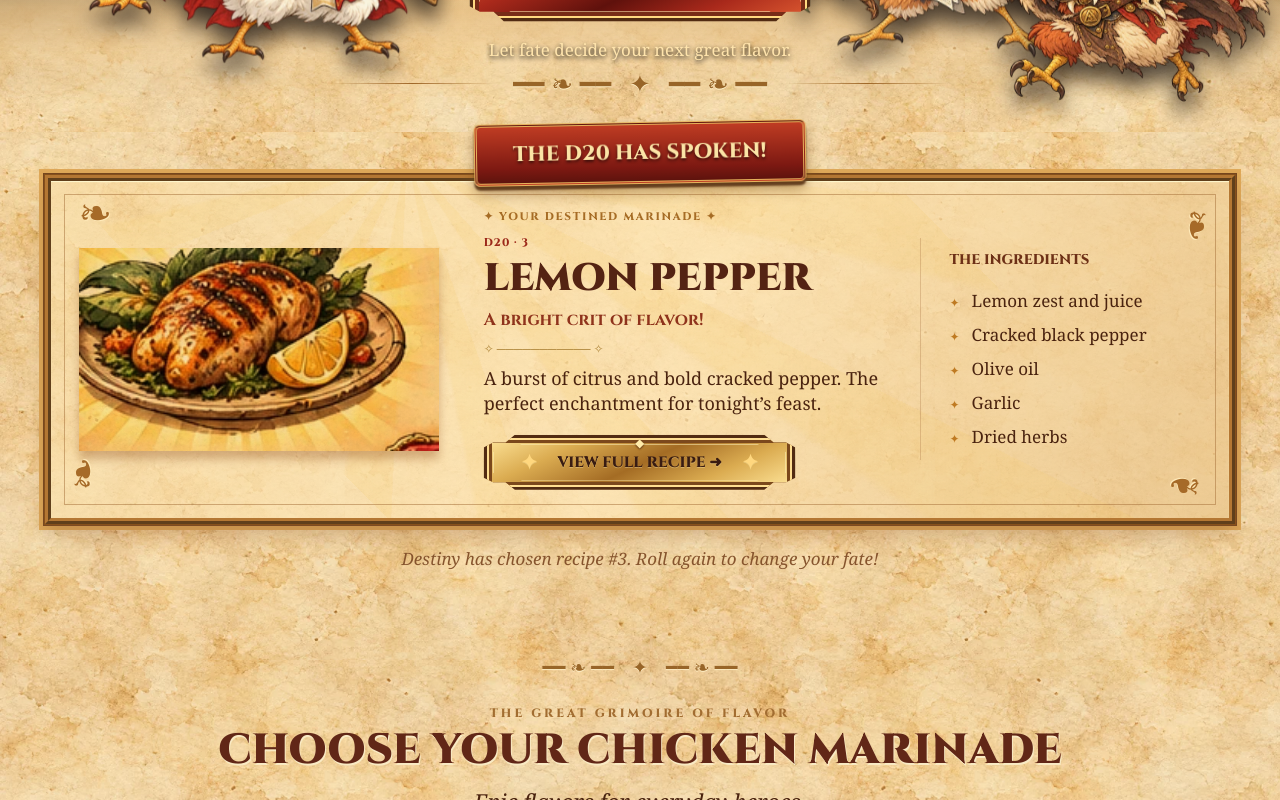
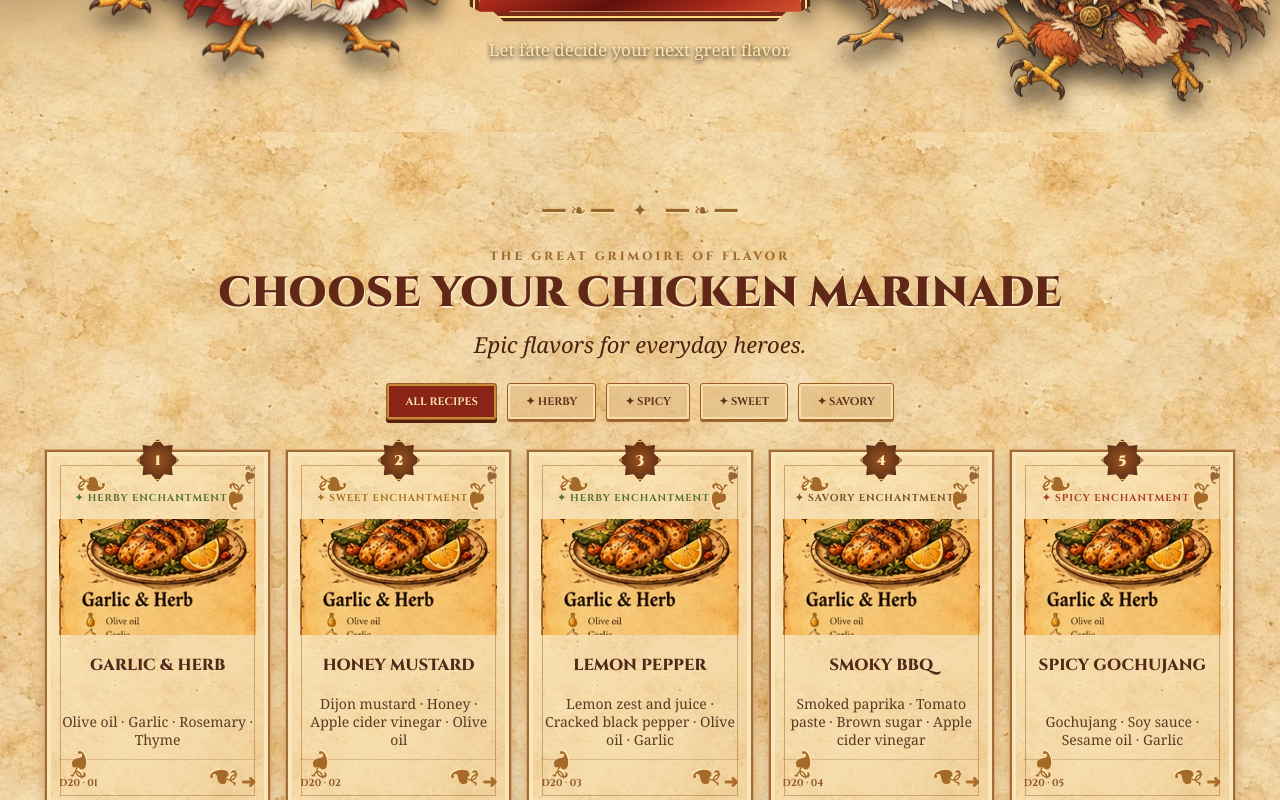
Before and after one commit to irenically/dungeons-and-drumsticks, a React (Vite) app: page / in a window 1280 px wide. Shown: the part 640-1440 px from the top of the page. Built offline with nearby package versions, Linux system fonts and the light colour scheme; a web font is replaced by a local one.

Commit message:
fix: show roll results only in recipe popup

```diff
--- a/src/App.tsx
+++ b/src/App.tsx
@@ -2,16 +2,14 @@ import { useCallback, useEffect, useRef, useState } from 'react';
 import { recipes } from './data/recipes';
 import type { Recipe } from './types';
 import { Hero } from './components/Hero';
-import { Winner } from './components/Winner';
 import { RecipeGrid } from './components/RecipeGrid';
 import { RecipeModal } from './components/RecipeModal';
 import { FantasyButton, MagicBadge, Ornament, Scroll } from './components/Primitives';
 export default function App() {
-  const [chosen, setChosen] = useState<Recipe>(recipes[2]);
+  const [chosen, setChosen] = useState<Recipe | null>(null);
   const [dieValue, setDieValue] = useState(20);
   const [rolling, setRolling] = useState(false);
   const [modal, setModal] = useState<Recipe | null>(null);
-  const [flash, setFlash] = useState(0);
   const rollingRef = useRef(false);
   const timeouts = useRef<number[]>([]);
   const roll = useCallback(() => {
@@ -28,15 +26,7 @@ export default function App() {
       setChosen(result);
       setRolling(false);
       rollingRef.current = false;
-      setFlash((n) => n + 1);
-      document.getElementById('result')?.scrollIntoView({
-        behavior: window.matchMedia('(prefers-reduced-motion: reduce)').matches
-          ? 'instant'
-          : 'smooth',
-        block: 'center',
-      });
-      const popup = window.setTimeout(() => setModal(result), 550);
-      timeouts.current.push(popup);
+      setModal(result);
     }, 1550);
     timeouts.current.push(timer);
   }, []);
@@ -68,7 +58,6 @@ export default function App() {
       </header>
       <main id="top">
         <Hero value={dieValue} rolling={rolling} onRoll={roll} />
-        <Winner recipe={chosen} flash={flash} onOpen={() => setModal(chosen)} />
         <RecipeGrid chosen={chosen} onOpen={setModal} />
         <section className="how-section container" id="how">
           <Ornament elongated />
--- a/src/components/RecipeGrid.tsx
+++ b/src/components/RecipeGrid.tsx
@@ -9,7 +9,13 @@ const accents: Record<Category, string> = {
   Savory: '#72502c',
 };
 const filters = ['All', 'Herby', 'Spicy', 'Sweet', 'Savory'] as const;
-export function RecipeGrid({ chosen, onOpen }: { chosen: Recipe; onOpen: (r: Recipe) => void }) {
+export function RecipeGrid({
+  chosen,
+  onOpen,
+}: {
+  chosen: Recipe | null;
+  onOpen: (r: Recipe) => void;
+}) {
   const [filter, setFilter] = useState<(typeof filters)[number]>('All');
   return (
     <section className="recipes-section container" id="marinades">
@@ -37,7 +43,7 @@ export function RecipeGrid({ chosen, onOpen }: { chosen: Recipe; onOpen: (r: Rec
             <button
               type="button"
               key={r.id}
-              className={`recipe-card ${r.id === chosen.id ? 'is-picked' : ''}`}
+              className={`recipe-card ${r.id === chosen?.id ? 'is-picked' : ''}`}
               aria-label={`Open ${r.name} marinade recipe`}
               onClick={() => onOpen(r)}
               style={{ '--accent': accents[r.category] } as CSSProperties}
```
